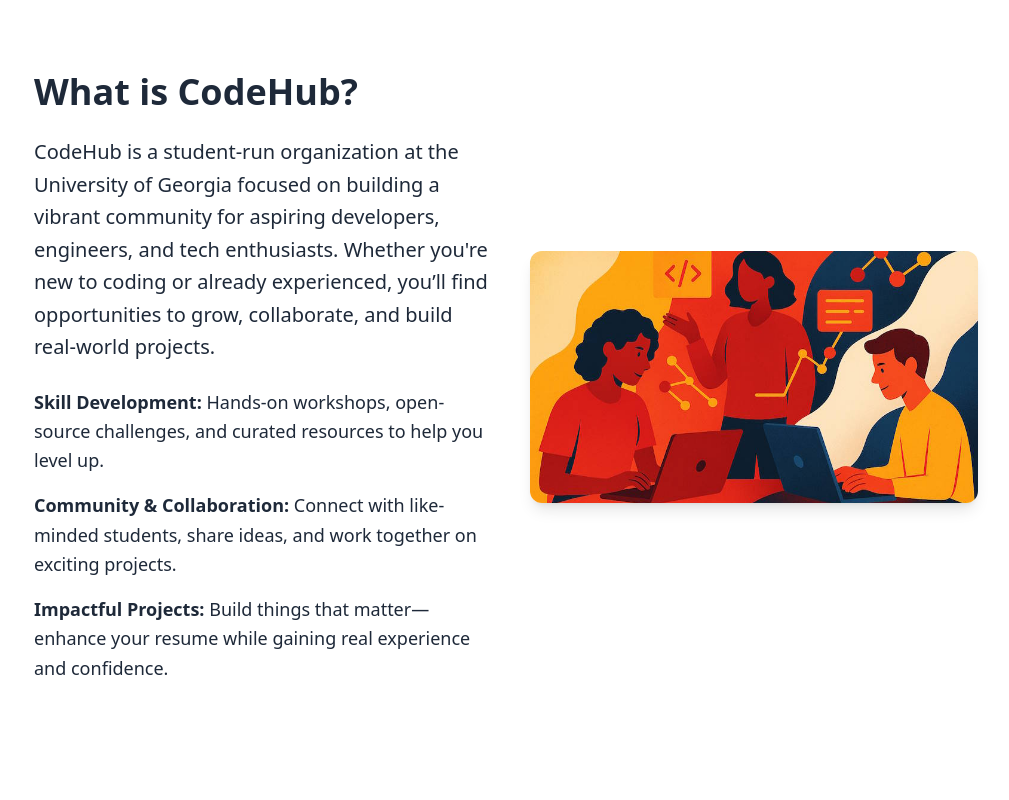
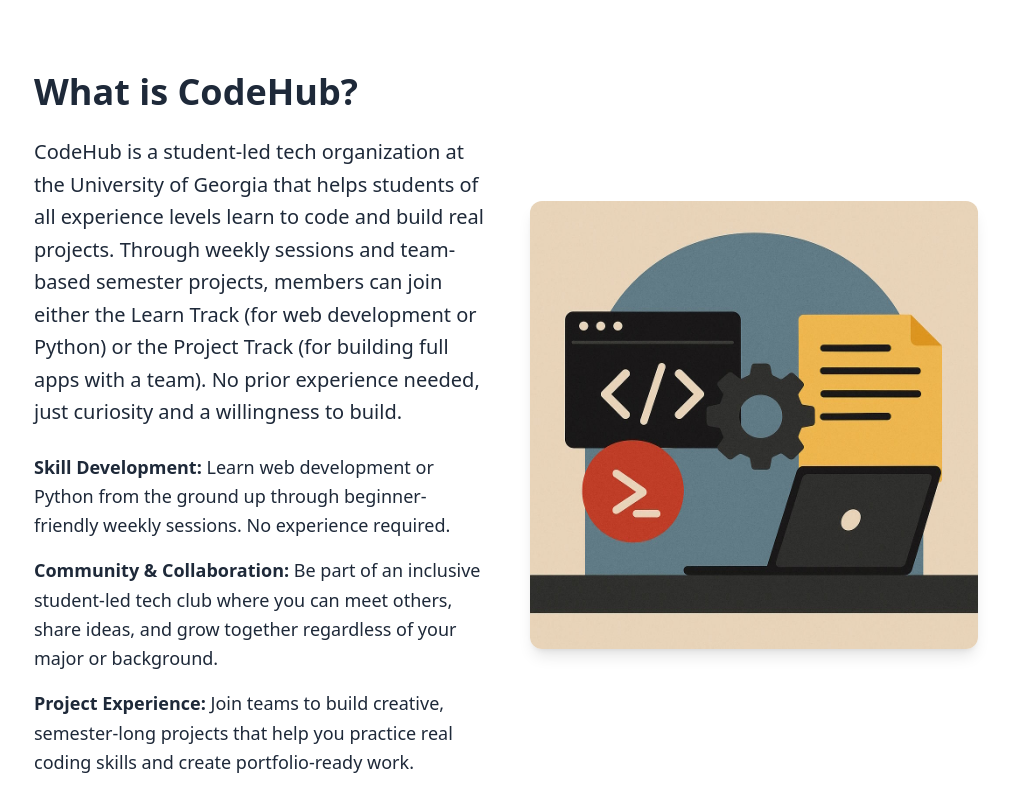
Before and after one commit to coltonk1/codehub-frontend-only-version, a Next.js app: page / in a window 1280 px wide. Shown: the part 820-1620 px from the top of the page, without its empty margins (134-1143 px from the left). Built offline with nearby package versions, Linux system fonts and the light colour scheme; no server answers; the database is empty.

Commit message:
what is codehub description change / whitespace added to descriptions

```diff
--- a/src/app/page.js
+++ b/src/app/page.js
@@ -84,28 +84,33 @@
                         What is CodeHub?
                     </h2>
                     <p className="text-lg md:text-xl mb-6 leading-relaxed">
-                        CodeHub is a student-run organization at the University
-                        of Georgia focused on building a vibrant community for
-                        aspiring developers, engineers, and tech enthusiasts.
-                        Whether you're new to coding or already experienced,
-                        you’ll find opportunities to grow, collaborate, and
-                        build real-world projects.
+                        CodeHub is a student-led tech organization at the
+                        University of Georgia that helps students of all
+                        experience levels learn to code and build real projects.
+                        Through weekly sessions and team-based semester
+                        projects, members can join either the Learn Track (for
+                        web development or Python) or the Project Track (for
+                        building full apps with a team). No prior experience
+                        needed, just curiosity and a willingness to build.
                     </p>
                     <ul className="text-base md:text-lg leading-relaxed space-y-4">
                         <li>
-                            <strong>Skill Development:</strong> Hands-on
-                            workshops, open-source challenges, and curated
-                            resources to help you level up.
+                            <strong>Skill Development:</strong> Learn web
+                            development or Python from the ground up through
+                            beginner-friendly weekly sessions. No experience
+                            required.
                         </li>
                         <li>
-                            <strong>Community & Collaboration:</strong> Connect
-                            with like-minded students, share ideas, and work
-                            together on exciting projects.
+                            <strong>Community & Collaboration:</strong> Be part
+                            of an inclusive student-led tech club where you can
+                            meet others, share ideas, and grow together
+                            regardless of your major or background.
                         </li>
                         <li>
-                            <strong>Impactful Projects:</strong> Build things
-                            that matter—enhance your resume while gaining real
-                            experience and confidence.
+                            <strong>Project Experience:</strong> Join teams to
+                            build creative, semester-long projects that help you
+                            practice real coding skills and create
+                            portfolio-ready work.
                         </li>
                     </ul>
                 </div>
@@ -113,8 +118,8 @@
                 <div className="relative flex-1 max-w-md">
                     <img
                         src="/temp-image.jpg"
-                        alt="CodeHub Team"
-                        className="rounded-xl shadow-lg w-full object-cover aspect-video"
+                        alt="What is CodeHub? Image"
+                        className="rounded-xl shadow-lg w-full object-cover"
                     />
                 </div>
             </div>
--- a/src/app/projects/[name]/page.js
+++ b/src/app/projects/[name]/page.js
@@ -23,7 +23,7 @@
                 {project.title}
             </h1>
 
-            <p className="text-lg text-gray-700 mb-8 leading-relaxed">
+            <p className="text-lg text-gray-700 mb-8 leading-relaxed whitespace-pre-wrap">
                 {project.description}
             </p>
 
--- a/src/app/projects/page.js
+++ b/src/app/projects/page.js
@@ -35,7 +35,7 @@
                         {featured.title}
                     </h1>
 
-                    <p className="text-lg text-gray-700 mb-8 max-w-2xl">
+                    <p className="text-lg text-gray-700 mb-8 max-w-2xl whitespace-pre-wrap">
                         {featured.description}
                     </p>
 
```
Also changed, not shown: public/temp-image.jpg.
